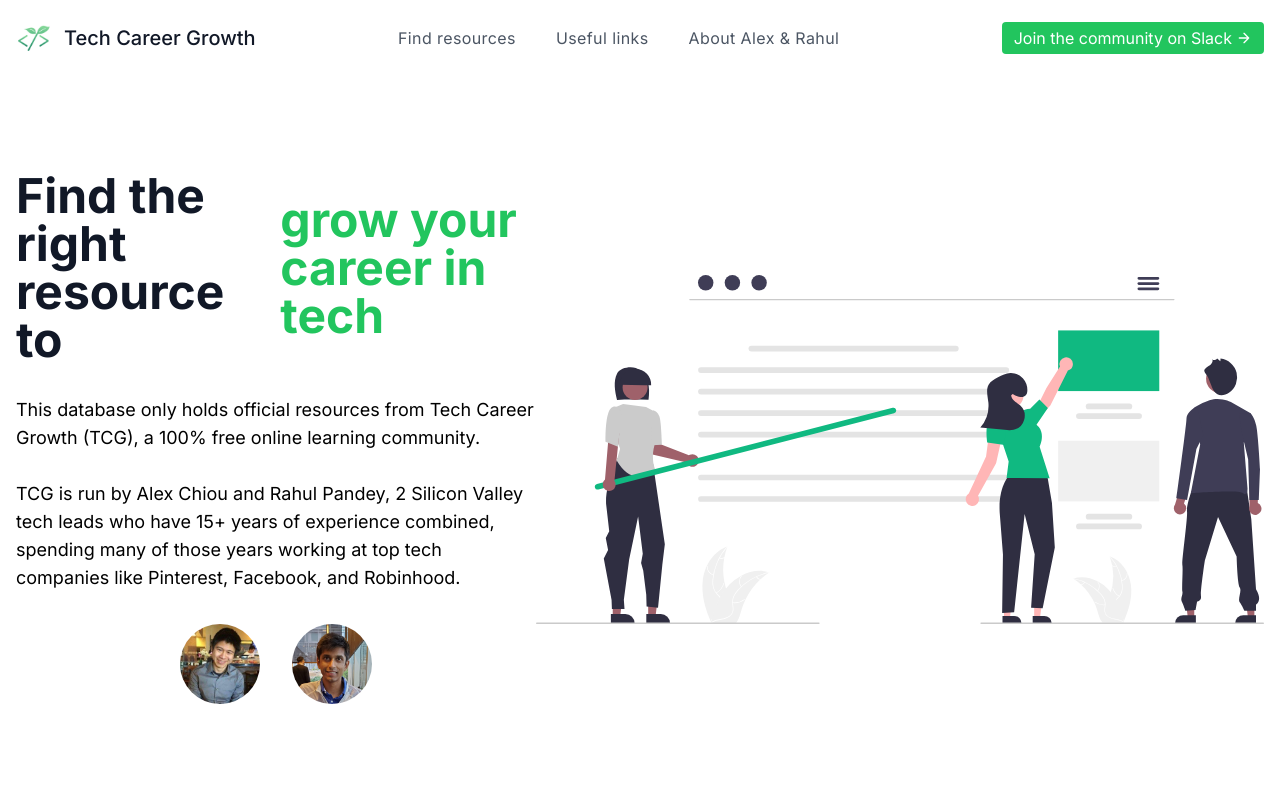
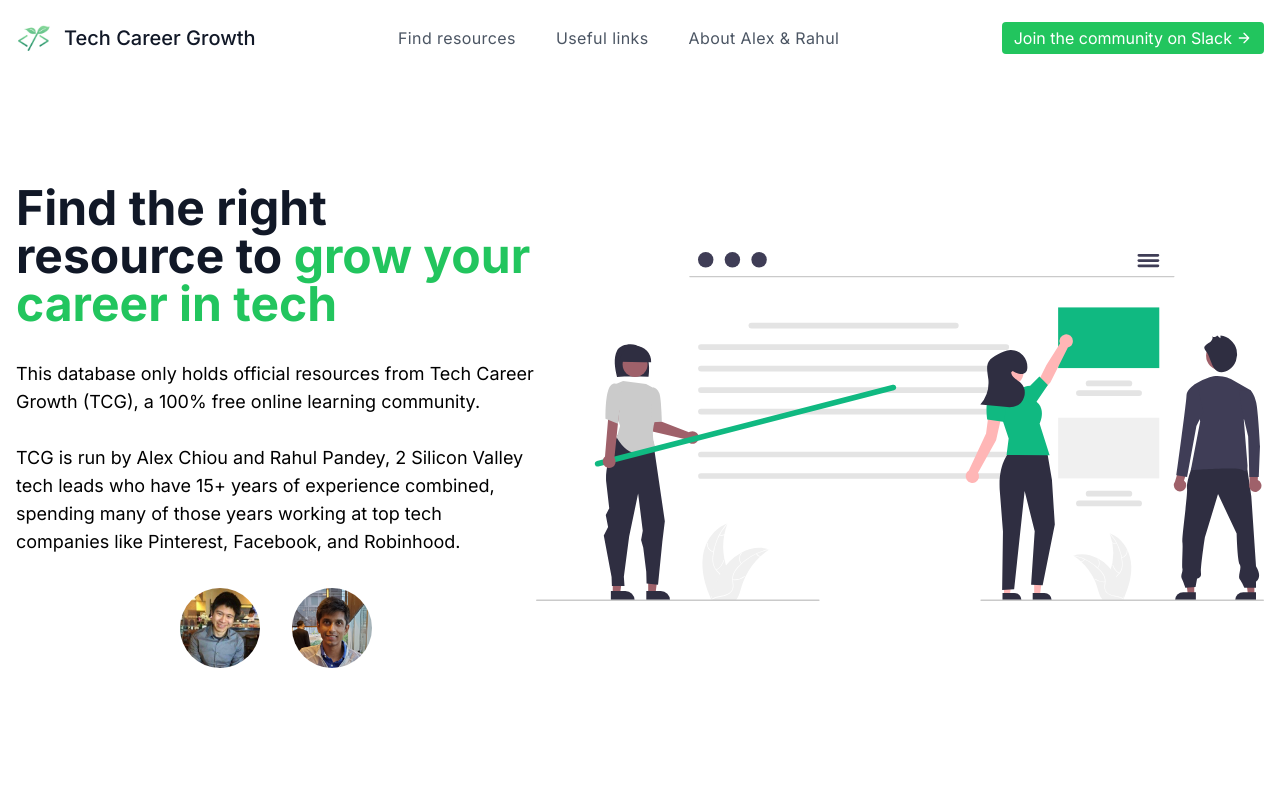
Before and after one commit to tericcabrel/tech-career-growth, a Next.js app: page / in a window 1280 px wide. Shown: the top 800 px of the page. Built offline with nearby package versions, Linux system fonts and the light colour scheme; no server answers.

Commit message:
style(app): fix unscoped css rules

```diff
--- a/src/styles/global.css
+++ b/src/styles/global.css
@@ -18,12 +18,12 @@ a {
   cursor: pointer;
 }
 
-h1:first-child {
+#resource-links h1:first-child {
   display: flex;
   align-items: center;
 }
 
-h1:first-child img {
+#resource-links h1:first-child img {
   margin-right: 10px;
 }
 
```
